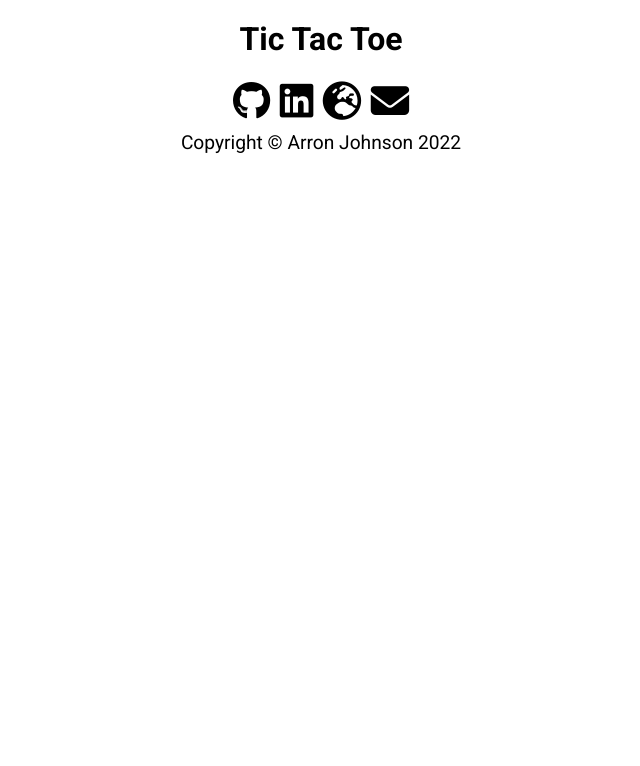
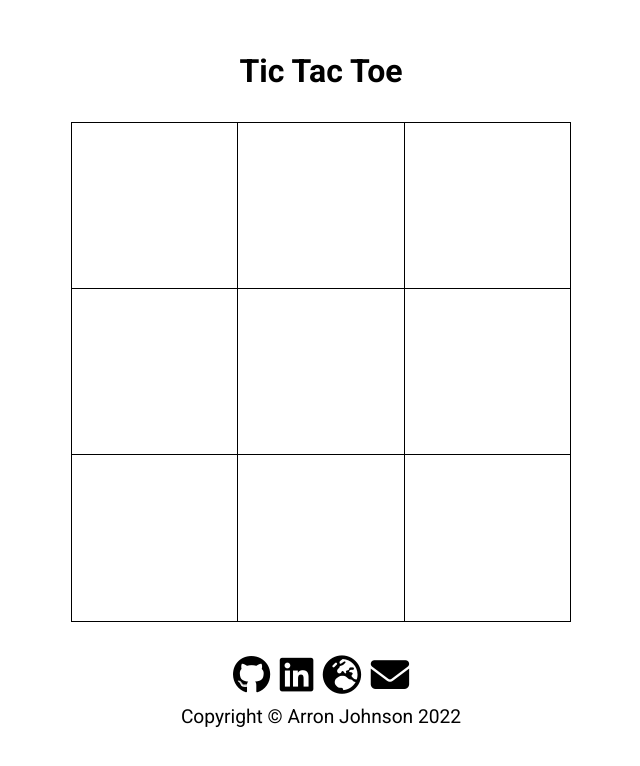
Before and after one commit to arronjohnson/tic-tac-toe, a plain HTML site: page index.html in a window 1280 px wide. Shown: the whole page, without its empty margins (319-959 px from the left). Drawn offline with Linux system fonts and the light colour scheme.

Commit message:
Add styling to game grid

```diff
--- a/css/styles.css
+++ b/css/styles.css
@@ -2,10 +2,12 @@
 
 :root {
   --accent: #3689fc;
+  --grid-borders: 1px solid #000;
 }
 
 html {
   box-sizing: border-box;
+  height: 100%;
 }
 
 *,
@@ -15,7 +17,10 @@ html {
 }
 
 body {
+  display: grid;
   font-family: "Roboto", sans-serif;
+  min-height: 100%;
+  place-content: center;
 }
 
 a {
@@ -32,8 +37,37 @@ a:hover {
   text-align: center;
 }
 
+.header h1 {
+  margin: 0 0 32px;
+}
+
+.grid-container {
+  border-bottom: var(--grid-borders);
+  border-left: var(--grid-borders);
+  display: flex;
+  flex-direction: column;
+  height: 500px;
+  width: 500px;
+}
+
+.grid-row {
+  display: flex;
+  flex: 1;
+}
+
+.grid-cell {
+  border-right: var(--grid-borders);
+  border-top: var(--grid-borders);
+  display: grid;
+  height: 100%;
+  place-content: center;
+  font-size: 4rem;
+  width: 100%;
+}
+
 .footer {
   font-size: 1.2rem;
+  margin-top: 32px;
   text-align: center;
 }
 
--- a/index.html
+++ b/index.html
@@ -15,6 +15,9 @@
   <header class="header">
     <h1>Tic Tac Toe</h1>
   </header>
+  <main>
+    <div class="grid-container"></div>
+  </main>
   <footer class="footer">
     <div class="footer-icons">
       <a href="https://github.com/arronjohnson" target="_blank"
```
